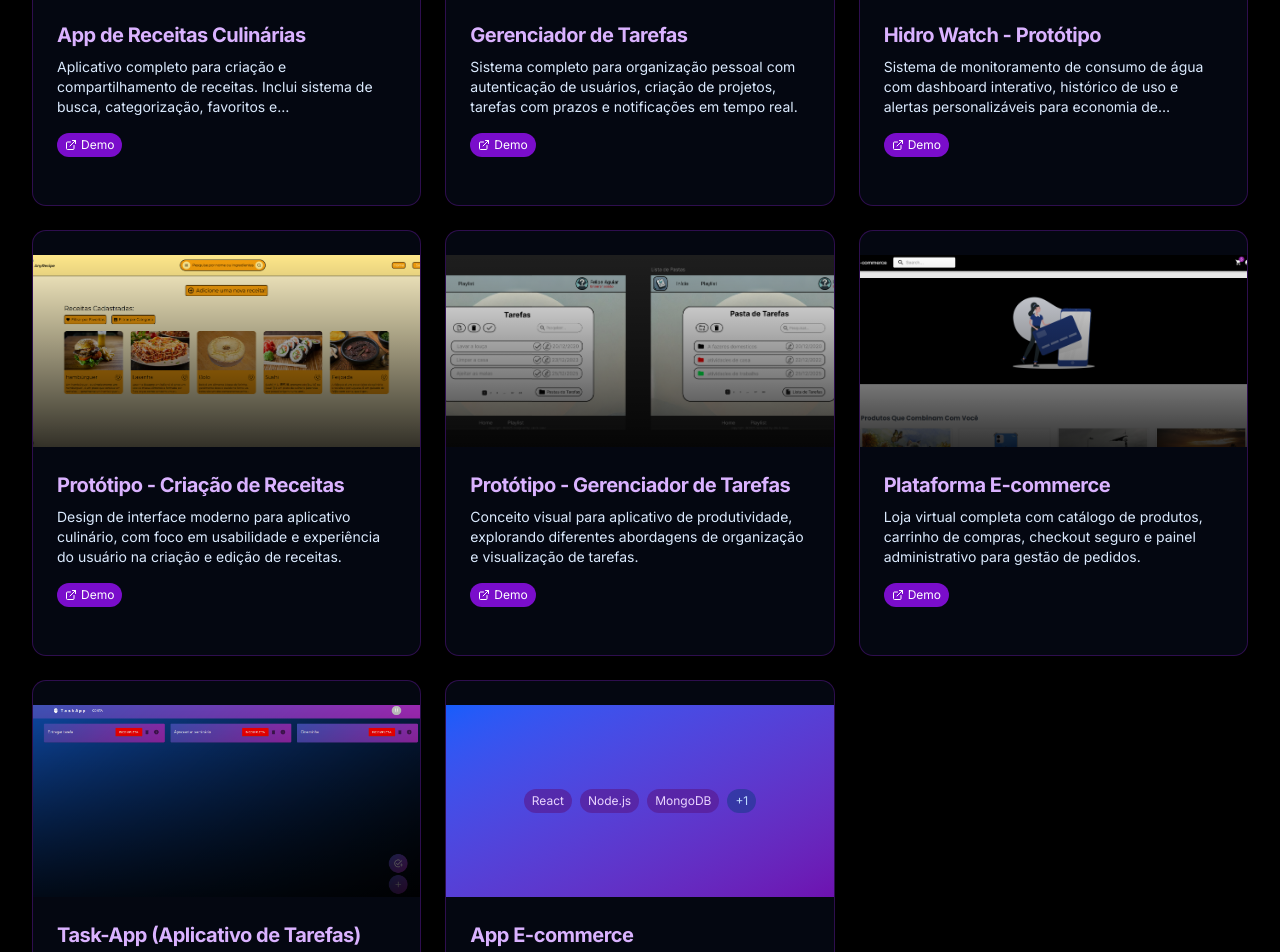
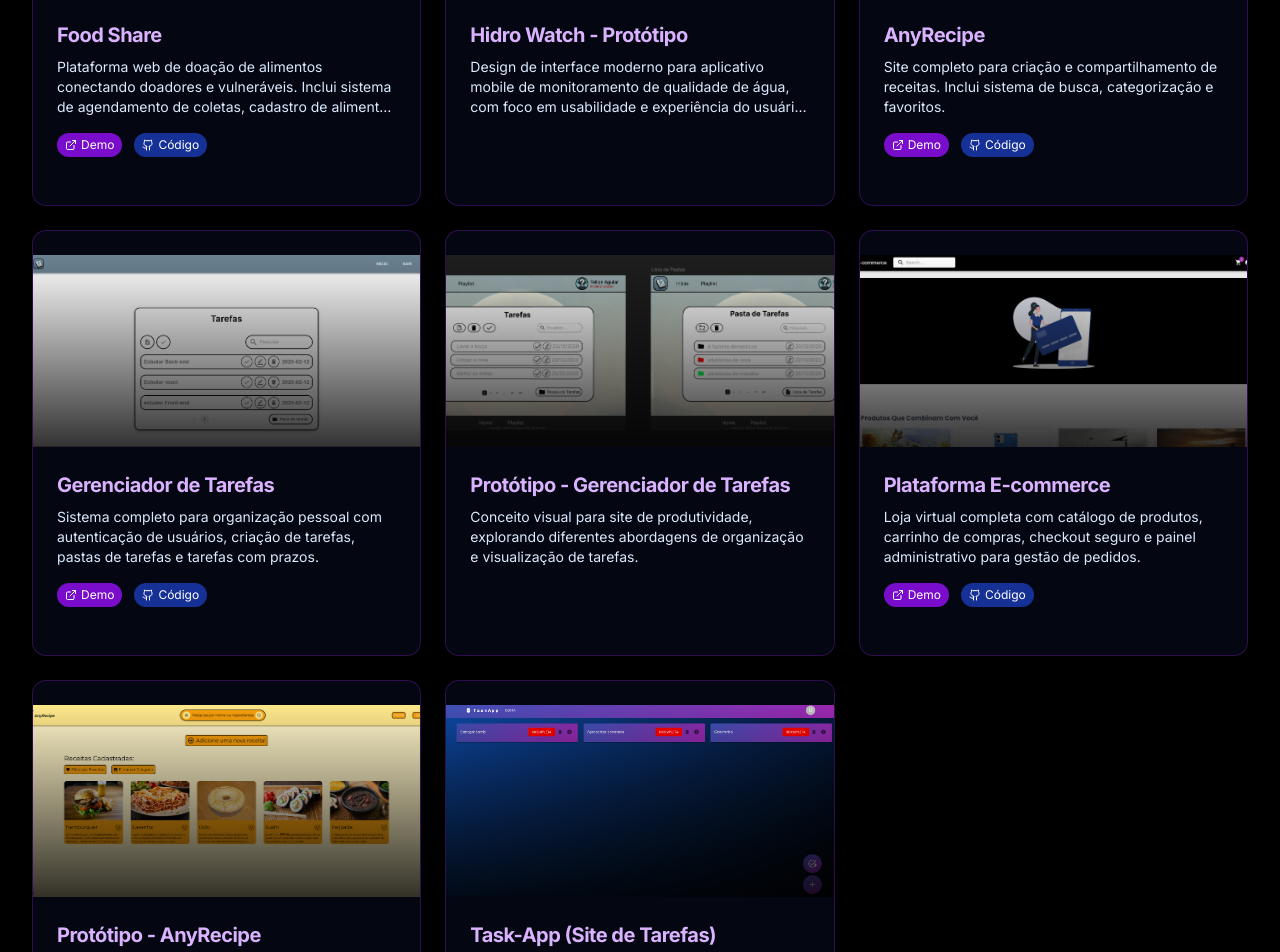
Before and after one commit to Guilhermeprog3/Portfolio--updated, a Next.js app: page /projects in a window 1280 px wide. Shown: the part 860-1812 px from the top of the page. Built offline with nearby package versions, Linux system fonts and the light colour scheme.

Commit message:
enchanchement:organizando projetos

```diff
--- a/src/componentes/projects-section.tsx
+++ b/src/componentes/projects-section.tsx
@@ -8,16 +8,13 @@ import { Button } from "@/components/ui/button"
 import { projectsData } from "@/lib/projects-data"
 
 export function ProjectsSection() {
-  // Background glow effects
   const glowPositions = ["top-1/4 right-1/4", "bottom-1/4 left-1/4", "top-3/4 left-1/3", "bottom-1/3 right-1/3"]
 
   return (
     <section id="projetos" className="py-20 relative overflow-hidden">
-      {/* Decorative elements */}
       <div className="absolute top-0 left-0 right-0 h-px bg-gradient-to-r from-transparent via-purple-500/50 to-transparent"></div>
       <div className="absolute bottom-0 left-0 right-0 h-px bg-gradient-to-r from-transparent via-blue-500/50 to-transparent"></div>
 
-      {/* Background glow effects */}
       {glowPositions.map((position, index) => (
         <div
           key={index}
--- a/src/lib/projects-data.ts
+++ b/src/lib/projects-data.ts
@@ -20,76 +20,78 @@ export type Project = {
 
 export const projectsData: Project[] = [
   {
-    title: "App de Receitas Culinárias",
-    description: "Aplicativo completo para criação e compartilhamento de receitas. Inclui sistema de busca, categorização, favoritos e compartilhamento nas redes sociais.",
-    tech: ["React", "Node.js", "Express"],
-    image: Food.src, // Vinculei a imagem Food.png
+    title: "Food Share",
+    description: "Plataforma web de doação de alimentos conectando doadores e vulneráveis. Inclui sistema de agendamento de coletas, cadastro de alimentos disponiveis para doação, rastreamento de doações e histórico de contribuições.",
+    tech: ["React", "Shadcn", "Tailwind CSS"],
+    image: Food.src,
     category: ["web"],
-    demoUrl: "#",
-    featured: true,
-  },
-  {
-    title: "Gerenciador de Tarefas",
-    description: "Sistema completo para organização pessoal com autenticação de usuários, criação de projetos, tarefas com prazos e notificações em tempo real.",
-    tech: ["React", "Node.js", "Express"],
-    image: TaskPage.src, // Vinculei a imagem TaskPage.png
-    category: ["web"],
-    demoUrl: "#",
+    demoUrl: "https://food-share-ochre.vercel.app/",
+    githubUrl: "https://github.com/Guilhermeprog3/Food-Share",
     featured: true,
   },
   {
     title: "Hidro Watch - Protótipo",
-    description: "Sistema de monitoramento de consumo de água com dashboard interativo, histórico de uso e alertas personalizáveis para economia de recursos.",
-    tech: ["React", "Node.js", "MongoDB"],
-    image: PrototipoHidro.src, // Vinculei a imagem PrototipoHidro.png
-    category: ["design", "web"],
+    description: "Design de interface moderno para aplicativo mobile de monitoramento de qualidade de água, com foco em usabilidade e experiência do usuário no gerenciamento de dispositivos voltados a medição da qualidade da água.",
+    tech: ["Figma"],
+    image: PrototipoHidro.src,
+    category: ["design"],
+    featured: true,
+  },
+  {
+    title: "AnyRecipe",
+    description: "Site completo para criação e compartilhamento de receitas. Inclui sistema de busca, categorização e favoritos.",
+    tech: ["React", "Next.js", "Tailwind CSS"],
+    image: AnyRecipe.src,
+    category: ["web"],
     demoUrl: "#",
+    githubUrl:"https://github.com/LPeter-nm/recipe-front-end",
     featured: false,
   },
   {
-    title: "Protótipo - Criação de Receitas",
-    description: "Design de interface moderno para aplicativo culinário, com foco em usabilidade e experiência do usuário na criação e edição de receitas.",
-    tech: ["React", "Figma"],
-    image: AnyRecipe.src, // Vinculei a imagem AnyRecipe.png
-    category: ["design"],
+    title: "Gerenciador de Tarefas",
+    description: "Sistema completo para organização pessoal com autenticação de usuários, criação de tarefas, pastas de tarefas e tarefas com prazos.",
+    tech: ["React", "Material MUI", "ReactQuery"],
+    image: TaskPage.src,
+    category: ["web"],
     demoUrl: "#",
+    githubUrl:"https://github.com/DeveloperCommunitty/to-do-list_font-end",
     featured: false,
   },
   {
     title: "Protótipo - Gerenciador de Tarefas",
-    description: "Conceito visual para aplicativo de produtividade, explorando diferentes abordagens de organização e visualização de tarefas.",
-    tech: ["React", "Figma"],
-    image: PrototipoTask.src, // Vinculei a imagem PrototipoTask.png
+    description: "Conceito visual para site de produtividade, explorando diferentes abordagens de organização e visualização de tarefas.",
+    tech: ["Figma"],
+    image: PrototipoTask.src,
     category: ["design"],
-    demoUrl: "#",
     featured: false,
   },
   {
     title: "Plataforma E-commerce",
     description: "Loja virtual completa com catálogo de produtos, carrinho de compras, checkout seguro e painel administrativo para gestão de pedidos.",
-    tech: ["React", "Node.js", "MongoDB"],
-    image: Eccomerce.src, // Vinculei a imagem Eccomerce.png
-    category: ["web", "backend"],
-    demoUrl: "#",
-    featured: true,
-  },
-  {
-    title: "Task-App (Aplicativo de Tarefas)",
-    description: "Solução robusta para gerenciamento de atividades com categorização, prazos, lembretes e sincronização em múltiplos dispositivos.",
-    tech: ["React", "Node.js", "Express"],
-    image: Taskapp.src, // Vinculei a imagem Taskapp.png
+    tech: ["React","Material MUI"],
+    image: Eccomerce.src,
     category: ["web"],
-    demoUrl: "#",
+    demoUrl: "https://developerecommerce.netlify.app/",
+    githubUrl:"https://github.com/DeveloperCommunitty/E-commerce-front-end" ,
     featured: false,
   },
   {
-    title: "App E-commerce",
-    description: "Plataforma completa de comércio eletrônico com integração de pagamentos, gestão de estoque e painel administrativo avançado.",
-    tech: ["React", "Node.js", "MongoDB", "Stripe"],
-    image: "bg-gradient-to-br from-blue-600 to-purple-800", // Mantido o gradiente pois não há imagem específica
-    category: ["web", "backend"],
-    demoUrl: "https://ecommerce.example.com",
-    githubUrl: "https://github.com/joaosilva/ecommerce",
-    featured: true,
+    title: "Protótipo - AnyRecipe",
+    description: "Design de interface moderno para Site culinário, com foco em usabilidade e experiência do usuário na criação e edição de receitas.",
+    tech: ["Figma"],
+    image: AnyRecipe.src,
+    category: ["design"],
+    featured: false,
   },
+  {
+    title: "Task-App (Site de Tarefas)",
+    description: "Solução robusta para gerenciamento de atividades com categorização, prazos e lembretes de listas de tarefas.",
+    tech: ["React","Material MUI"],
+    image: Taskapp.src,
+    category: ["web"],
+    demoUrl: "https://front-task-spi.vercel.app/",
+    githubUrl:"https://github.com/Guilhermeprog3/Front-Task",
+    featured: false,
+  },
+
 ];
```
